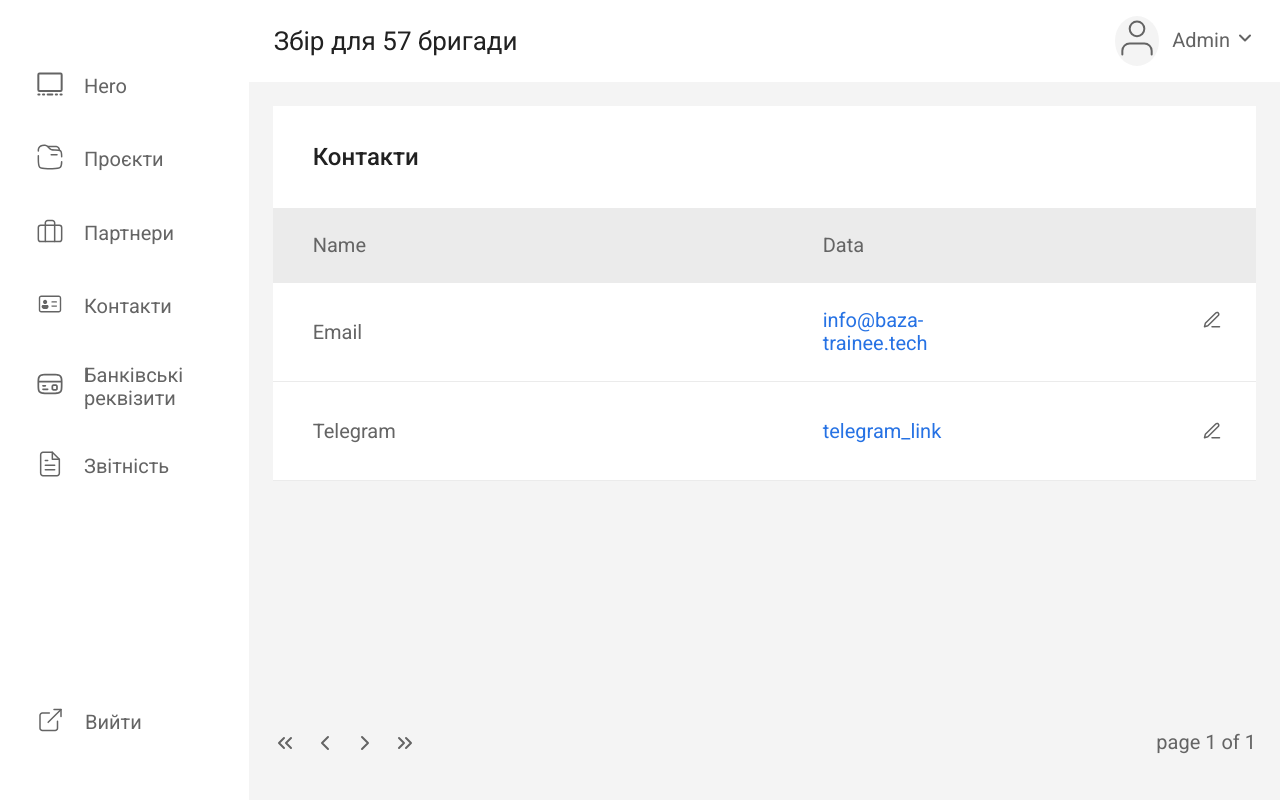
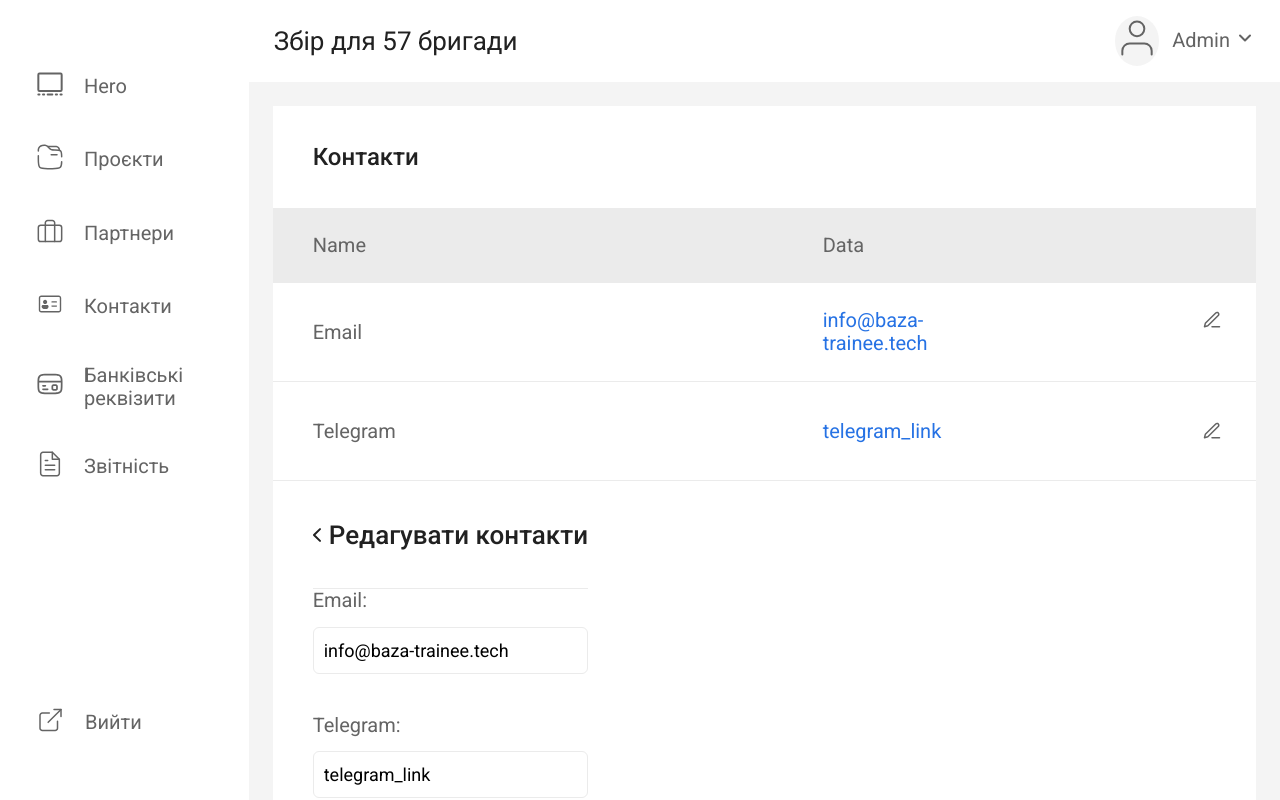
Before and after one commit to baza-trainee/dokoopy-frontend, a React (Vite) app: page /admin/contacts in a window 1280 px wide. Shown: the top 800 px of the page. Built offline with nearby package versions, Linux system fonts and the light colour scheme.

Commit message:
edit contact start

```diff
--- a/src/pages/admin-pages/AdminContacts.jsx
+++ b/src/pages/admin-pages/AdminContacts.jsx
@@ -1,4 +1,5 @@
 import { EditIcon } from "../../assets/icon/EditIcon";
+import { EditContact } from "./editPage/EditContact";
 
 export const AdminContacts = () => {
    const contactsData = [
@@ -37,6 +38,7 @@ export const AdminContacts = () => {
                ))}
             </ul>
          </div>
+         <EditContact />
       </div>
    );
 };
--- /dev/null
+++ b/src/pages/admin-pages/editPage/EditContact.jsx
@@ -0,0 +1,53 @@
+import React, { useState } from 'react';
+
+import { PageHeader } from "../../../components/admin-components/PageHeader";
+
+export const EditContact = () => {
+   const contactsData = [
+      {
+         id: 1,
+         name: 'Email',
+         contact: 'info@baza-trainee.tech',
+         link: 'mailto:info@baza-trainee.tech'
+      },
+      {  id: 2,
+         name: 'Telegram',
+         contact: 'telegram_link',
+         link: 'https://t.me/+CBXkAJlsCy83ZDYy'
+      }
+   ];
+
+   const [email, setEmail] = useState(contactsData[0].contact);
+   const [telegram, setTelegram] = useState(contactsData[1].contact);
+
+   const handleSaveChanges = () => {
+      console.log("Email:", email);
+      console.log("Telegram:", telegram);
+      navigate(-1);
+   };
+
+   return (
+      <section className="page-container">
+         <PageHeader title={"Редагувати контакти"} />
+         <div>
+            <p className="input-liable">Email:</p>
+            <input
+               placeholder="Введіть Email"
+               className="sm-input"
+               value={email}
+               onChange={(e) => setEmail(e.target.value)}
+            />
+         </div>
+         <div>
+            <p className="input-liable">Telegram:</p>
+            <input
+               placeholder="Введіть Telegram"
+               className="sm-input"
+               value={telegram}
+               onChange={(e) => setTelegram(e.target.value)}
+            />
+         </div>
+         <button className="addButton" onClick={handleSaveChanges}>Внести зміни</button>
+      </section>
+   );
+};
```
